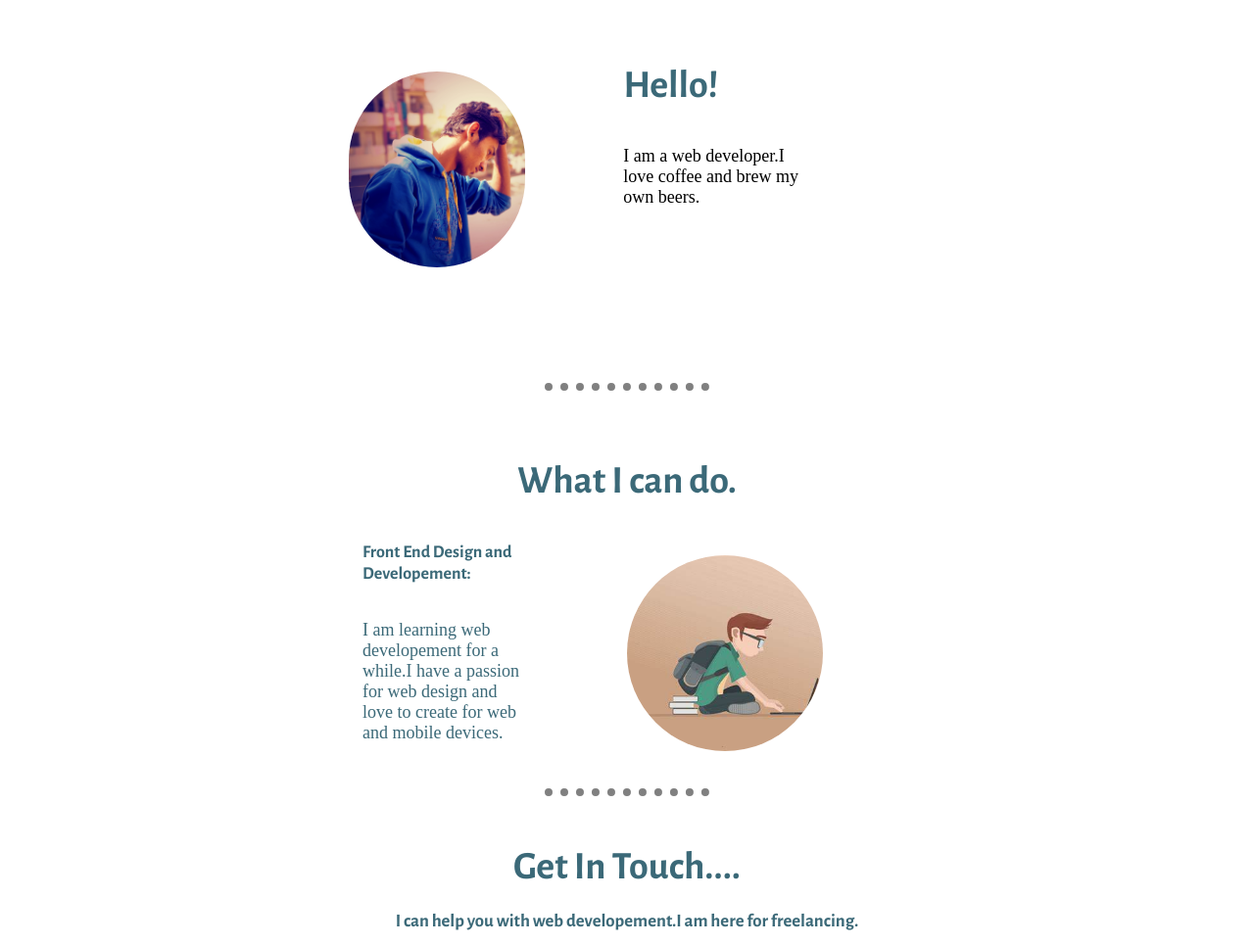
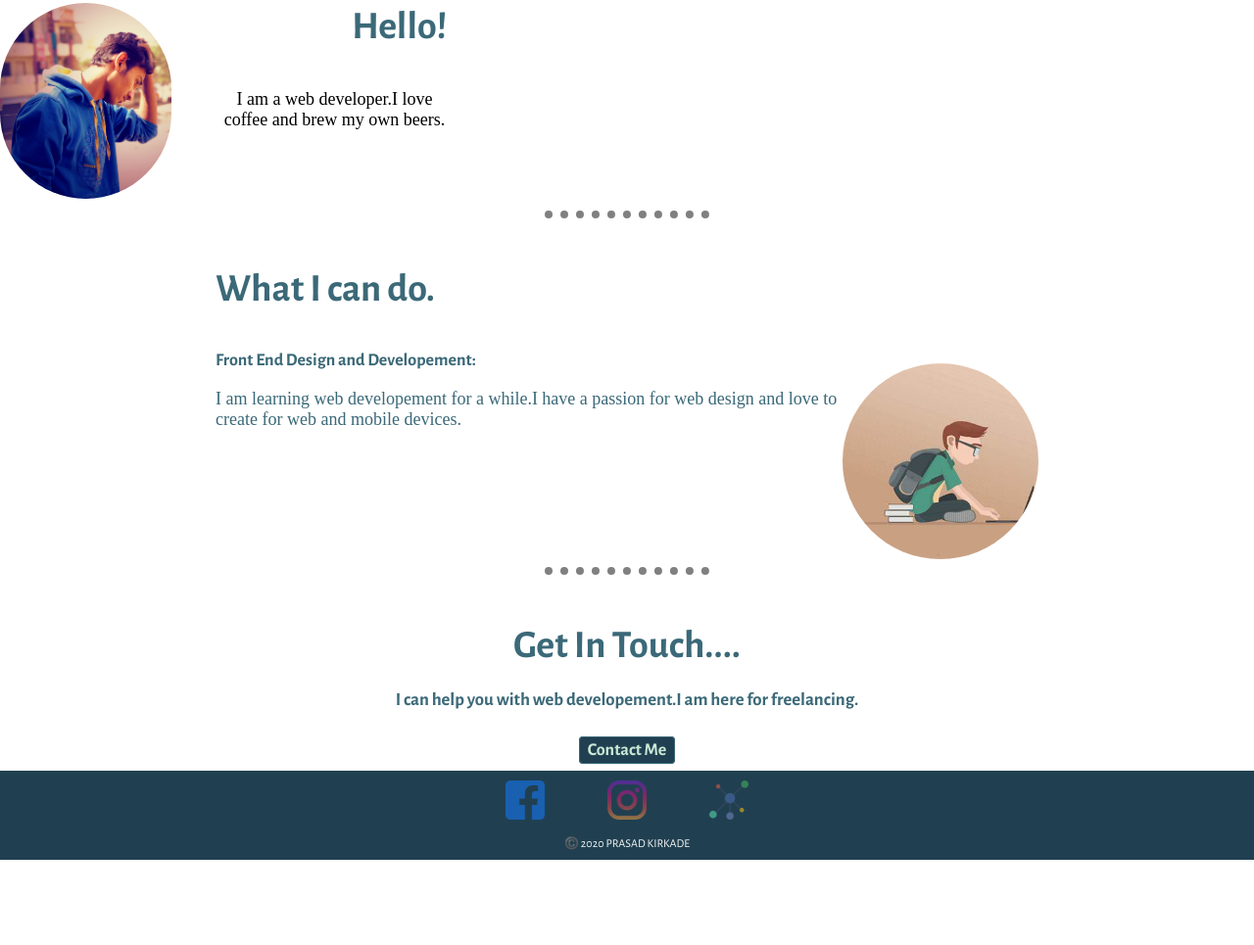
Before and after one commit to Pikay13/first, a plain HTML site: page index.html in a window 1280 px wide. Shown: the part 1137-2102 px from the top of the page at 98% size. After the commit the page ends 2015 px from the top, so only its background shows below. Drawn offline with nearby package versions, Linux system fonts and the light colour scheme.

Commit message:
Add files via upload

```diff
--- a/css/styles.scss
+++ b/css/styles.scss
@@ -1,6 +1,9 @@
 body{
     margin: 0;
-    text-align: center;
+    display: flex;
+    flex-direction: column;
+    width: 100%;
+    height: auto;
 }
 
 ////////////////TAG SELECTORS////////////////
@@ -30,13 +33,11 @@ h3{
 //////////////////TOP CONTAINER////////////
 
 .top{
-    text-align: left;
-    position: relative;
     background-color: #cff1ef;
     height: 100vh;
     padding: 200px 10px;
     padding-bottom: 0;
-
+    width: 100%;
 
     p{
         color: #3b6978;
@@ -45,10 +46,10 @@ h3{
     }h1,p{
         position: relative;
         z-index: 2;
-        width: 50%;
       }
     img{
         width: 50%;
+        margin-top: 100px;
         position: absolute;
         mix-blend-mode: multiply;
         bottom: 0;
@@ -62,17 +63,18 @@ h3{
 
 .middle{
    // background-color: #3b6978;
-    display: flex;
-    flex-direction: column;
+    margin-top: 40px;
+    width: 100%;
+
     align-items: center;
-   .profile{
-        width: 60%;
+
+.profile{
+        width: 50%;
         display: inline-flex;
-        height: auto;
-        margin: 100px auto;
-        text-align: left;
+
+        text-align: center;
+
      img{
-        margin: 10px 100px;
         height: 200px;
         width: 200px;
         border-radius: 100px;
@@ -82,15 +84,15 @@ h3{
 p{
     font-size: large;
     width: 50%;
-
+    margin: 20px 50px;
 }
 }
 }
 
 .skills{
-    width: 50%;
+    width: 100%;
     display: inline-flex;
-    margin: 20px auto;
+    justify-content: center;
     img{
 
         height: 200px;
@@ -103,20 +105,13 @@ p{
 .skill-row{
         height: auto;
         width: 50%;
-        display: flex;
-        flex-direction: column;
-
         h2{
             width: 100%;
-            margin-left: 50%;
-        }
+          }
     h3,p{
-        margin-left: 50px;
         color: #3b6978;
-        text-align: left;
-        width: 50%;
+
         font-size: large;
-
     }
 }
 
@@ -124,6 +119,7 @@ p{
 
 .contact-me{
     width: 100%;
+   text-align: center;
     a{
         border: 1px solid #3b6978 ;
         border-radius: 4px;
@@ -158,8 +154,9 @@ hr{
 
 .bottom{
     background-color:#204051 ;
-    margin: 20px auto 0;
+    margin-top: 10px;
     padding: 10px;
+    text-align: center;
     a{
         padding: 0 30px;
         color: #cae8d5;
@@ -203,7 +200,6 @@ hr{
     padding: 30px;
     color: #3b6978;
     display: inline-flex;
-    align-items: center;
     opacity: 0.6;
     transition-duration: 0.2s;
     }
```
Also changed, not shown: css/styles.css, 1 other file.
